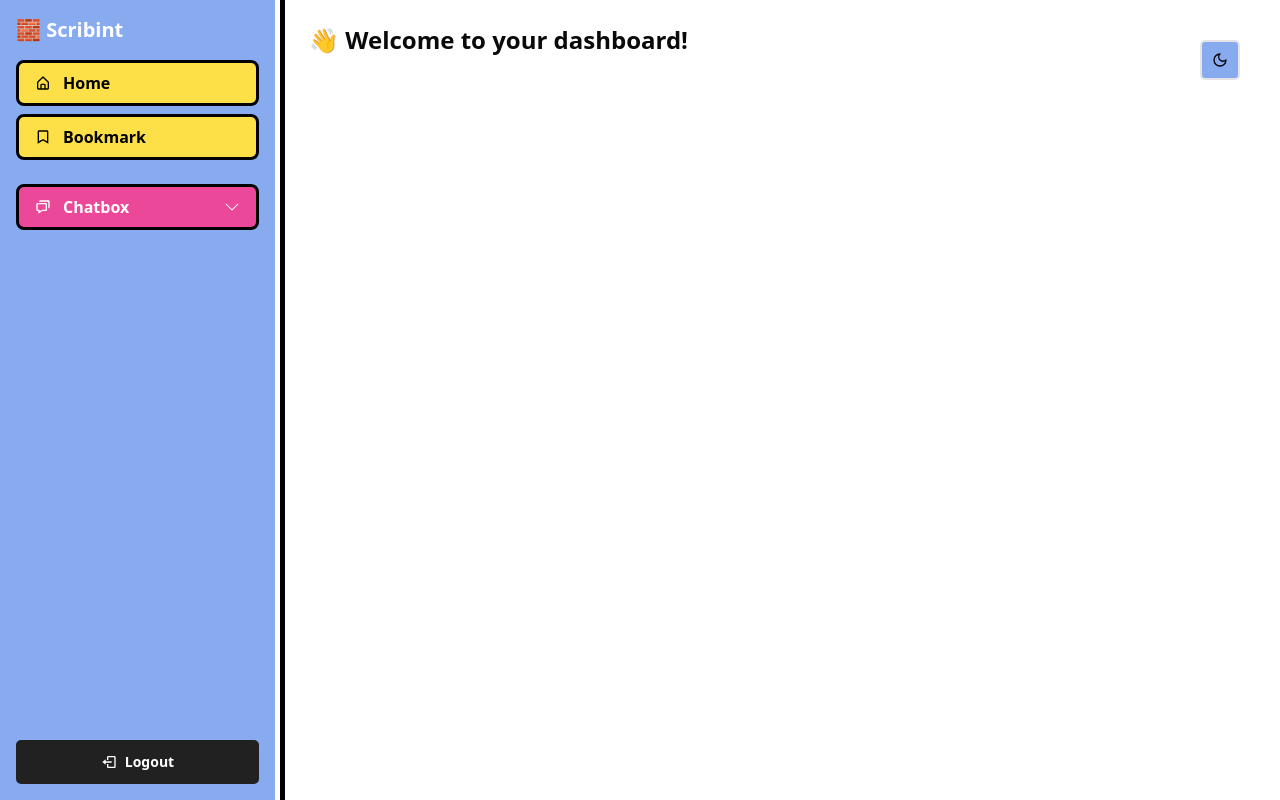
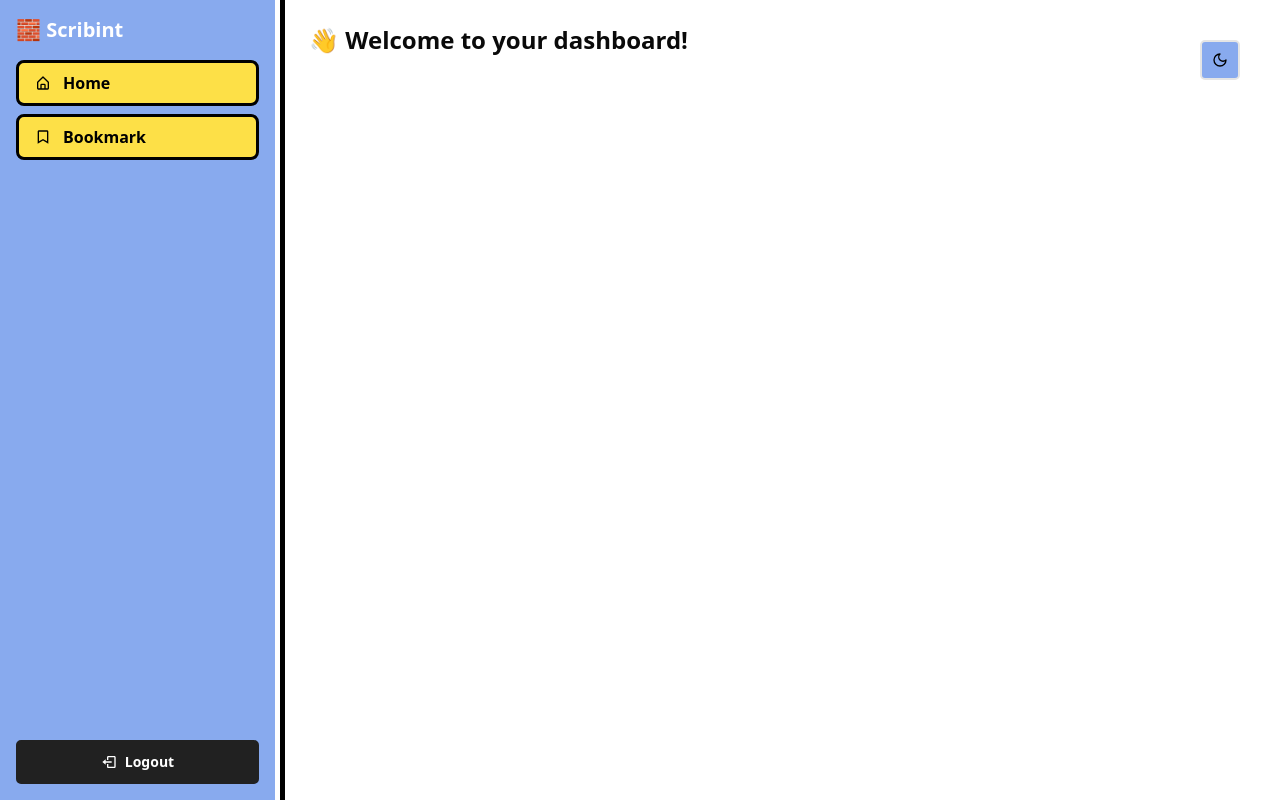
Before and after one commit to afnanhussain2002/read-podcast, a Next.js app: page /dashboard in a window 1280 px wide. Built offline with nearby package versions, Linux system fonts and the light colour scheme.

Commit message:
remove the chat box and its sub menu

```diff
--- a/components/Sidebar.tsx
+++ b/components/Sidebar.tsx
@@ -29,17 +29,6 @@ const Sidebar = () => {
         <NavItem icon={<BiHomeAlt />} label="Home" />
         <NavItem icon={<BiBookmark />} label="Bookmark" />
 
-        <div
-          className="flex items-center justify-between cursor-pointer bg-pink-500 border-[3px] border-black px-4 py-2 rounded-lg mt-4"
-          onClick={() => setSubmenuOpen(!submenuOpen)}
-        >
-          <div className="flex items-center gap-3">
-            <BiChat />
-            <span className="font-bold">Chatbox</span>
-          </div>
-          <BsChevronDown className={`transform transition-transform ${submenuOpen ? 'rotate-180' : ''}`} />
-        </div>
-
         {submenuOpen && (
           <div className="mt-2 ml-6 flex flex-col gap-2">
             <SubItem label="Social" />
```
